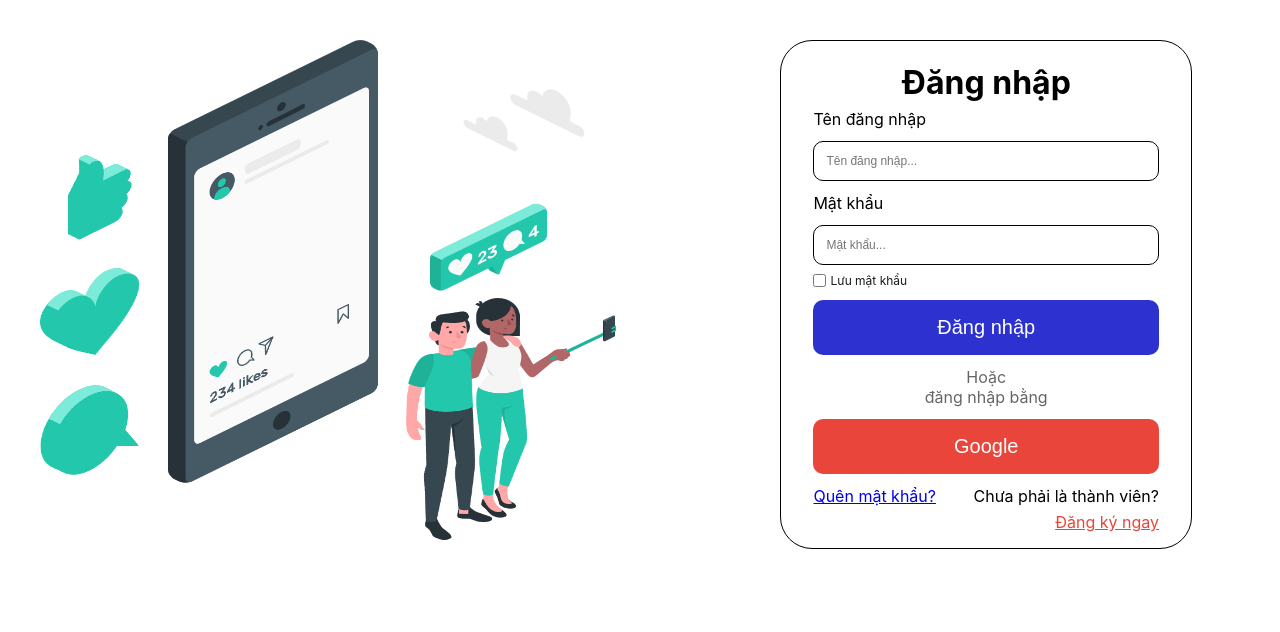
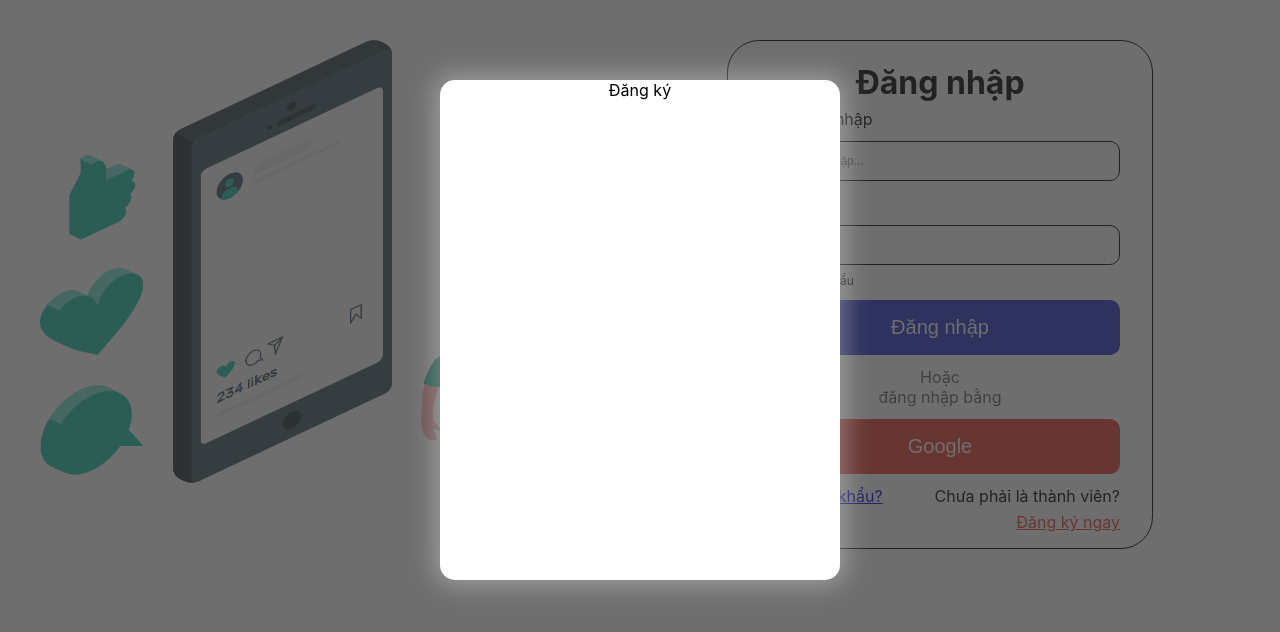
Before and after one commit to honghaianthony/dce2021, a React (Create React App) app: page /login in a window 1280 px wide. Both pictures are taken after a click on the link "Đăng ký ngay". Shown: the top 632 px of the page. Built offline with nearby package versions, Linux system fonts and the light colour scheme.

Commit message:
them resigter

```diff
--- a/src/pages/Login.css
+++ b/src/pages/Login.css
@@ -3,7 +3,7 @@
     display:flex;
     justify-content: space-between;
     padding:40px;
-    width: 90%;
+    /* width: 90%; */
     /* margin-left: auto; */
     /* margin-right: auto; */
     /* overflow: hidden; */
@@ -143,3 +143,32 @@
     color: #EA453A;
     opacity: 0.5;
 }
+
+
+.login-overlay, .register-form{
+    width: 100vw;
+    height: 100vh;
+    position: fixed;
+    top: 0;
+    bottom: 0;
+    left: 0;
+    right: 0;
+}
+
+.login-overlay {
+    background-color: rgba(49, 49, 49, 0.7);
+}
+
+.register-form {
+    background-color: #fff;
+    width: 400px;
+    height: 500px;
+    /* top:50%; */
+    position: absolute;
+
+    top: 10vh;
+    left: 50%;
+    transform: translate(-50%, 0);
+    box-shadow: 0 0 25px 7px rgba(255, 255, 255, 0.3);
+    border-radius: 15px;
+}
--- a/src/pages/Login.js
+++ b/src/pages/Login.js
@@ -1,7 +1,13 @@
-import React from 'react'
+// import React from 'react'
+import React, { useState } from 'react'
 import hinhlaptrinh from '../assets/images/background-login.png'
 import "./Login.css"
 function Login () {
+    const [isCreateAccount, setIsCreateAccount] = useState(false)
+
+    const toggleCreateAccount = () => {
+      setIsCreateAccount(!isCreateAccount);
+    }
     return (
         <section className="login">
             <div className="img-content-left">
@@ -14,6 +20,7 @@ function Login () {
                         <span>Đăng nhập</span>
                     </div>
                 </div>
+                <form action="" method="POST" className="login-form">
                 <div className="form-middle">
                     <div className="from-group">
                         <label className="label-login" for="user-name">Tên đăng nhập</label>
@@ -24,6 +31,7 @@ function Login () {
                         <input className="form-input" type="password" name="password" placeholder="Mật khẩu..." id="password" required/>
                     </div>
                 </div>
+                </form>
                 <div className="form-checked">
                     <input className="btn-checkbox-password" type="checkbox" name="check-password" id="check-password" />
                     <label className="check-password" htmlFor="check-password">Lưu mật khẩu</label>
@@ -42,11 +50,25 @@ function Login () {
                     </div>
                     <div className="become-member">
                         <p>Chưa phải là thành viên?</p>
-                        <a href="#" className="sign-up-now">Đăng ký ngay</a>
+                        <a href="#" className="sign-up-now" onClick={toggleCreateAccount}>Đăng ký ngay</a>
                     </div>
                 </div>
+
             </div>
+             {/* pop up create account */}
+             {isCreateAccount && (
+                <div className="modal">
+                    <div className="login-overlay" onClick={toggleCreateAccount}></div>
+                    <div className="register-form">
+                        <div className="register-title">Đăng ký</div>
+                        <form action="/register" method="POST">
+
+                        </form>
+                    </div>
+                </div>
+                )}
         </section>
+
     )
 }
 
```
